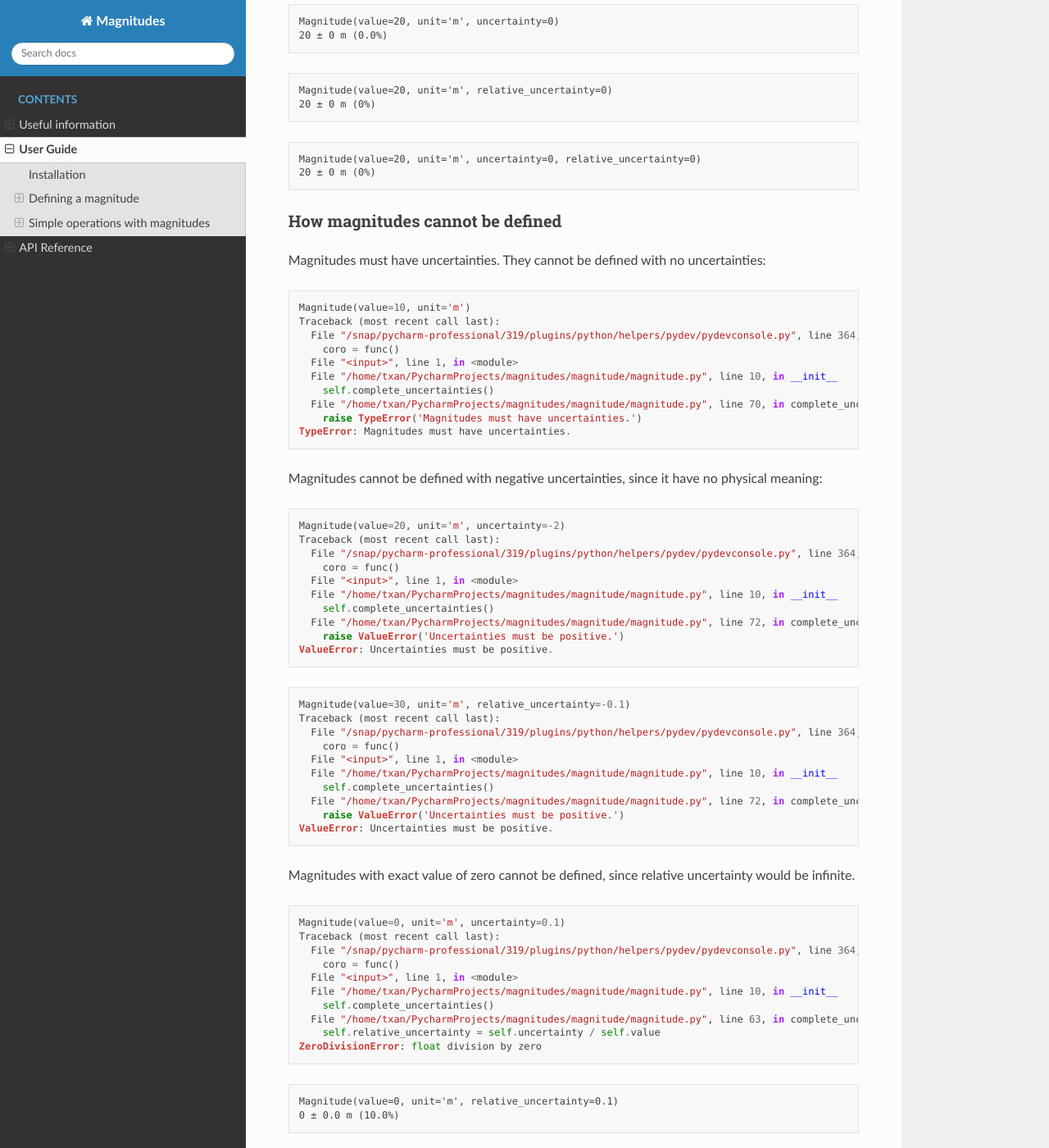
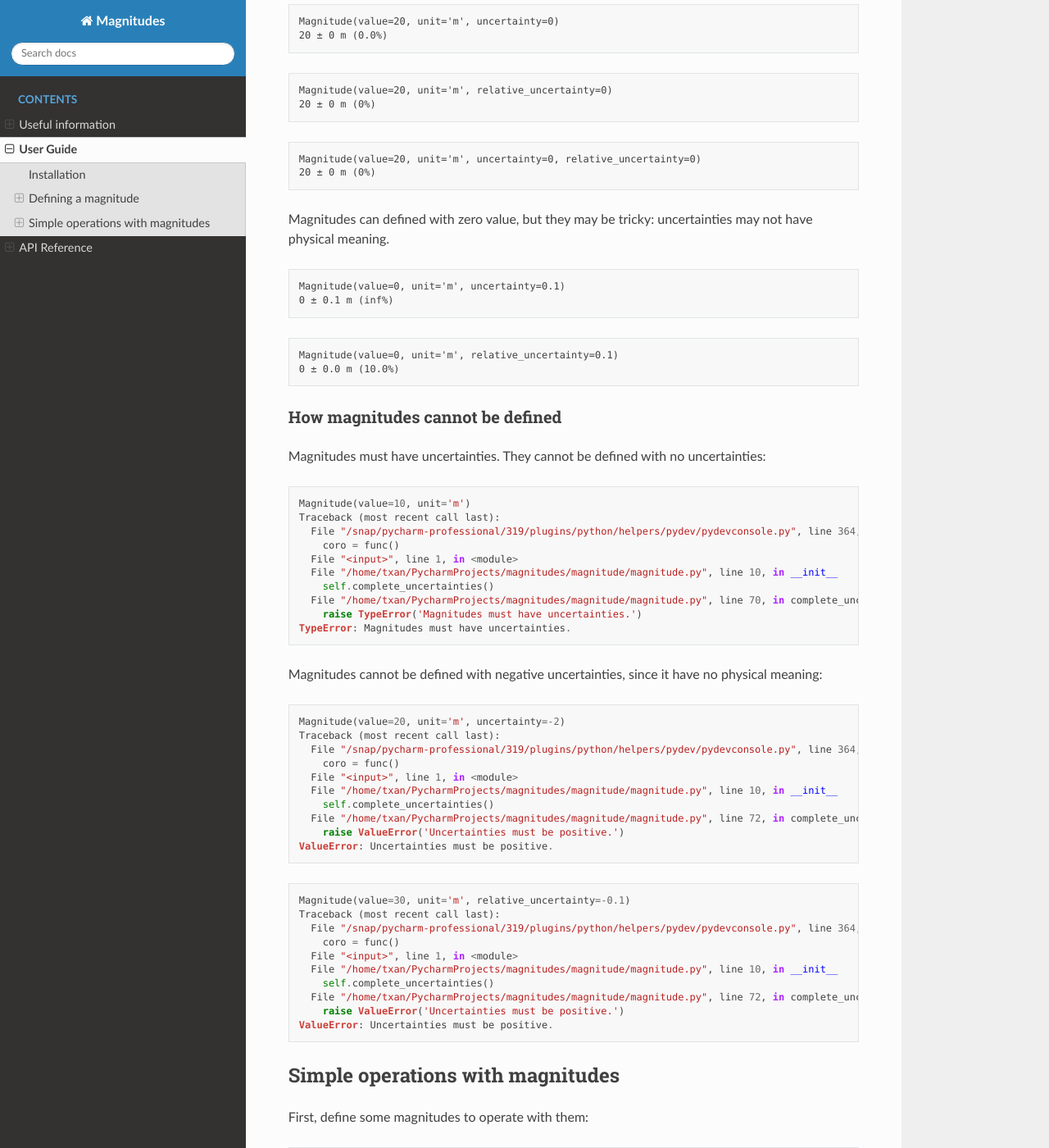
Before and after one commit to xandratxan/physical-magnitude, a Sphinx documentation site: the page built from docs/source/usage.rst, in a window 1280 px wide and 1400 px high, scrolled down 1238 px. Shown: the whole window at 82% size. Built offline with Sphinx 7.4.7 and the Read the Docs theme 2.0.0, drawn with Linux system fonts in a browser that asks for light colours.

Commit message:
Add zero valued magnitudes feature

```diff
--- a/docs/source/usage.rst
+++ b/docs/source/usage.rst
@@ -73,6 +73,18 @@ Magnitudes without uncertainties may be defined with zero uncertainty.
     Magnitude(value=20, unit='m', uncertainty=0, relative_uncertainty=0)
     20 ± 0 m (0%)
 
+Magnitudes can defined with zero value, but they may be tricky: uncertainties may not have physical meaning.
+
+.. code-block::
+
+    Magnitude(value=0, unit='m', uncertainty=0.1)
+    0 ± 0.1 m (inf%)
+
+.. code-block::
+
+    Magnitude(value=0, unit='m', relative_uncertainty=0.1)
+    0 ± 0.0 m (10.0%)
+
 How magnitudes cannot be defined
 ~~~~~~~~~~~~~~~~~~~~~~~~~~~~~~~~
 
@@ -118,26 +130,6 @@ Magnitudes cannot be defined with negative uncertainties, since it have no physi
       File "/home/txan/PycharmProjects/magnitudes/magnitude/magnitude.py", line 72, in complete_uncertainties
         raise ValueError('Uncertainties must be positive.')
     ValueError: Uncertainties must be positive.
-
-Magnitudes with exact value of zero cannot be defined, since relative uncertainty would be infinite.
-
-.. code-block::
-
-    Magnitude(value=0, unit='m', uncertainty=0.1)
-    Traceback (most recent call last):
-      File "/snap/pycharm-professional/319/plugins/python/helpers/pydev/pydevconsole.py", line 364, in runcode
-        coro = func()
-      File "<input>", line 1, in <module>
-      File "/home/txan/PycharmProjects/magnitudes/magnitude/magnitude.py", line 10, in __init__
-        self.complete_uncertainties()
-      File "/home/txan/PycharmProjects/magnitudes/magnitude/magnitude.py", line 63, in complete_uncertainties
-        self.relative_uncertainty = self.uncertainty / self.value
-    ZeroDivisionError: float division by zero
-
-.. code-block::
-
-    Magnitude(value=0, unit='m', relative_uncertainty=0.1)
-    0 ± 0.0 m (10.0%)
 
 Simple operations with magnitudes
 ---------------------------------
--- a/examples.py
+++ b/examples.py
@@ -25,6 +25,11 @@ except ValueError as exc:
 m = Magnitude(value=20, unit='m', uncertainty=0)
 print(m)
 m = Magnitude(value=20, unit='m', relative_uncertainty=0)
+print(m)
+# Magnitudes defined with zero value may be tricky: uncertainties may not have physical meaning:
+m = Magnitude(value=0, unit='m', uncertainty=0.1)
+print(m)
+m = Magnitude(value=0, unit='m', relative_uncertainty=0.1)
 print(m)
 
 # How magnitudes cannot be defined
```
Also changed, not shown: README.md (+1 -20 lines), 2 other files.
